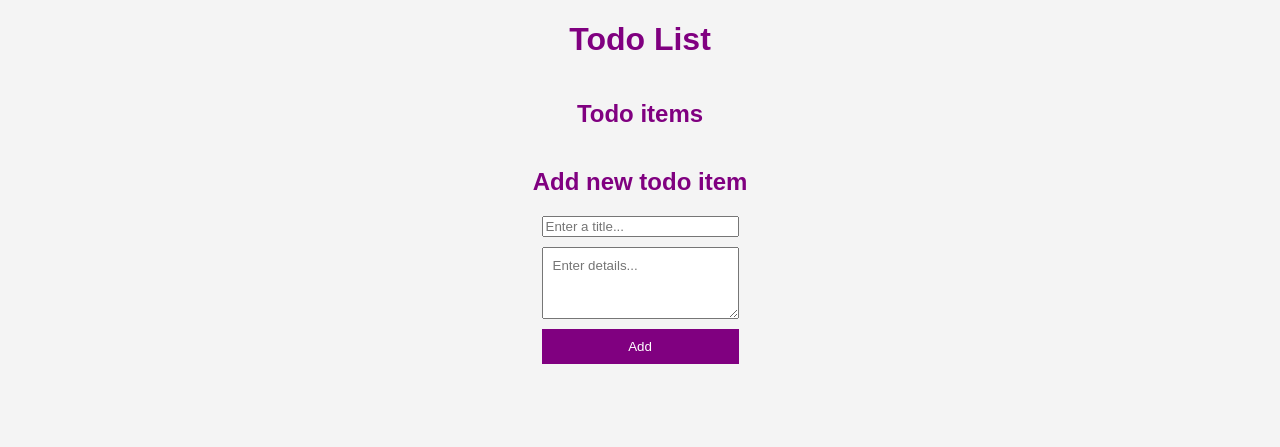
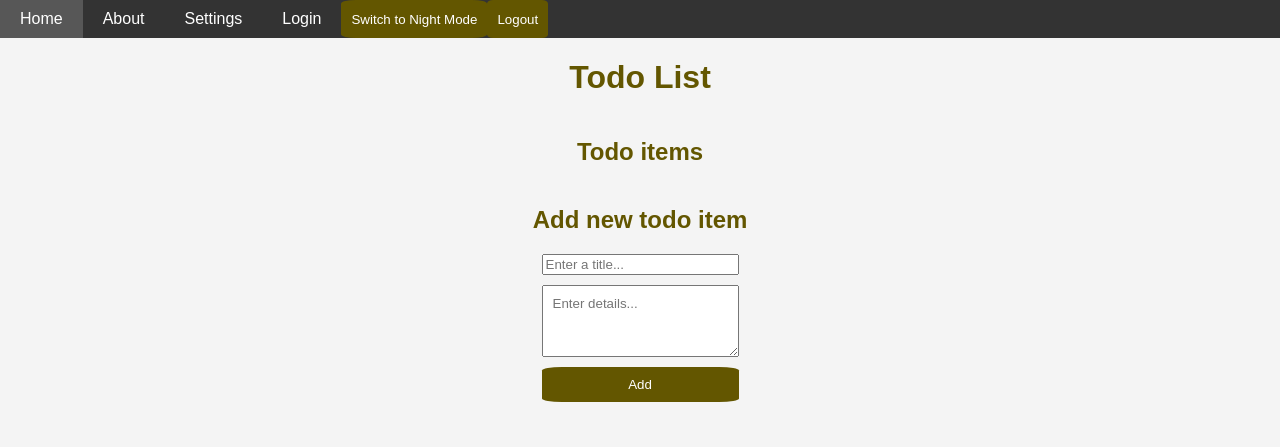
Before and after one commit to Mosizamani/todo-app, a website: page public/index.html in a window 1280 px wide. Drawn offline with Linux system fonts and the light colour scheme; no server answers.

Commit message:
day and night mode theme added to the app, adjustments need to be done for them

```diff
--- a/package.json
+++ b/package.json
@@ -14,7 +14,7 @@
     "dotenv": "^16.4.5",
     "express": "^4.19.2",
     "express-session": "^1.18.0",
-    "mongoose": "^8.4.4",
+    "mongoose": "^8.5.3",
     "passport": "^0.7.0",
     "passport-local": "^1.0.0"
   },
--- a/public/styles.css
+++ b/public/day.css
@@ -4,6 +4,35 @@ body {
     margin: 0;
     padding: 0;
 }
+
+/* styles.css */
+
+.menu ul {
+    list-style-type: none;
+    padding: 0;
+    margin: 0;
+    display: flex;
+    background-color: #333;
+    font-family: Arial, sans-serif;
+}
+
+.menu li {
+    margin: 0;
+    padding: 0;
+    display: flex;
+}
+
+.menu a {
+    text-decoration: none;
+    color: white;
+    padding: 10px 20px;
+    display: block;
+}
+
+.menu a:hover {
+    background-color: #575757;
+}
+
 
 textarea {
     width: 100;
@@ -14,21 +43,29 @@ textarea {
 
 button {
     color: white;
-    background-color: purple;
+    background-color: rgb(99, 86, 0);
     border: none;
     padding: 10px;
+    border-radius: 10%;
 
+}
+button:hover{
+    color: white;
+    background-color: rgb(199, 173, 1);
+    border: none;
+    padding: 10px;
+    border-radius: 10%;
 }
 
 h1, h2, h3, h4, h5, h6 {
-    color: purple;
+    color: rgb(99, 86, 0);
     font-weight: bold;
 }
 
 
 .completed {
     text-decoration: line-through;
-    color: #ccc;
+    color: green;
 }
 
 #error {
@@ -70,3 +107,7 @@ h1, h2, h3, h4, h5, h6 {
 #add-todo button {
     margin-bottom: 10px;
 }
+
+#add-todo button {
+    background-color: rgb(99, 86, 0);
+}
--- a/public/index.html
+++ b/public/index.html
@@ -1,10 +1,24 @@
 <!DOCTYPE html>
-<html>
+<html lang="en">
   <head>
+    <meta charset="UTF-8">
+    <meta name="viewport" content="width=device-width, initial-scale=1.0">
     <title>Todo List App</title>
-    <link rel="stylesheet" href="styles.css">
+    <link id="theme-link" rel="stylesheet" href="day.css">
   </head>
   <body>
+    <div class="menu">
+      <ul>
+        <li>
+          <a href="index.html">Home</a>
+          <a href="about.html">About</a>
+          <a href="settings.html">Settings</a>
+          <a href="index.html">Login</a>
+          <button id="theme-toggle">Switch to Night Mode</button>
+          <button>Logout</Button>
+        </li>
+      </ul>
+    </div>
     <div class="container">
         <h1>Todo List</h1>
         <h2>Todo items</h2>
--- a/public/index.js
+++ b/public/index.js
@@ -143,3 +143,32 @@ document.getElementById('todo-items').addEventListener('click', async (event) =>
 
 // TODO: Implement editing title and details
 // TODO: Implement deleting todos
+
+
+// Theme code FOR DAY AND NIGHT MODE
+const themeLink = document.getElementById('theme-link');
+const themeToggle = document.getElementById('theme-toggle');
+
+// Check local storage to see if a theme is already set
+let currentTheme = localStorage.getItem('theme') || 'day';
+
+// Set the initial theme
+setTheme(currentTheme);
+
+themeToggle.addEventListener('click', () => {
+    // Toggle theme between 'day' and 'night'
+    currentTheme = currentTheme === 'day' ? 'night' : 'day';
+    setTheme(currentTheme);
+});
+
+function setTheme(theme) {
+    if (theme === 'night') {
+        themeLink.href = 'night.css';
+        themeToggle.textContent = 'Switch to Day Mode';
+    } else {
+        themeLink.href = 'day.css';
+        themeToggle.textContent = 'Switch to Night Mode';
+    }
+    // Save the theme preference in local storage
+    localStorage.setItem('theme', theme);
+}
--- /dev/null
+++ b/public/night.css
@@ -0,0 +1,105 @@
+/* night.css */
+
+body {
+    font-family: Arial, sans-serif;
+    background-color: #1a1a1a;
+    color: #f4f4f4;
+    margin: 0;
+    padding: 0;
+}
+
+.menu ul {
+    list-style-type: none;
+    padding: 0;
+    margin: 0;
+    display: flex;
+    background-color: #444;
+    font-family: Arial, sans-serif;
+}
+
+.menu li {
+    margin: 0;
+    padding: 0;
+    display: flex;
+}
+
+.menu a {
+    text-decoration: none;
+    color: #f4f4f4;
+    padding: 10px 20px;
+    display: block;
+}
+
+.menu a:hover {
+    background-color: #666;
+}
+
+textarea {
+    width: 100%;
+    height: 50px;
+    padding: 10px;
+    font-family: Arial, sans-serif;
+    background-color: #333;
+    color: #f4f4f4;
+}
+
+button {
+    color: white;
+    background-color: darkorange;
+    border: none;
+    padding: 10px;
+}
+
+h1, h2, h3, h4, h5, h6 {
+    color: darkorange;
+    font-weight: bold;
+}
+
+.completed {
+    text-decoration: line-through;
+    color: green;
+}
+
+#error {
+    color: red;
+}
+
+.container {
+    width: 800px;
+    margin: 0 auto;
+    display: flex;
+    flex-direction: column;
+    align-items: center;
+}
+
+.todo-title {
+    font-weight: bold;
+}
+
+.todo-item {
+    display: flex;
+    align-items: center;
+}
+
+.todo-item input[type="checkbox"] {
+    margin-right: 10px;
+}
+
+.todo-item button {
+    margin: 10px;
+}
+
+#add-todo {
+    display: flex;
+    flex-direction: column;
+}
+
+#add-todo input,
+#add-todo textarea,
+#add-todo button {
+    margin-bottom: 10px;
+}
+
+#add-todo button {
+    background-color: rgb(99, 86, 0);
+}
```
Also changed, not shown: public/login.html (+4 -2 lines), 1 other file.
